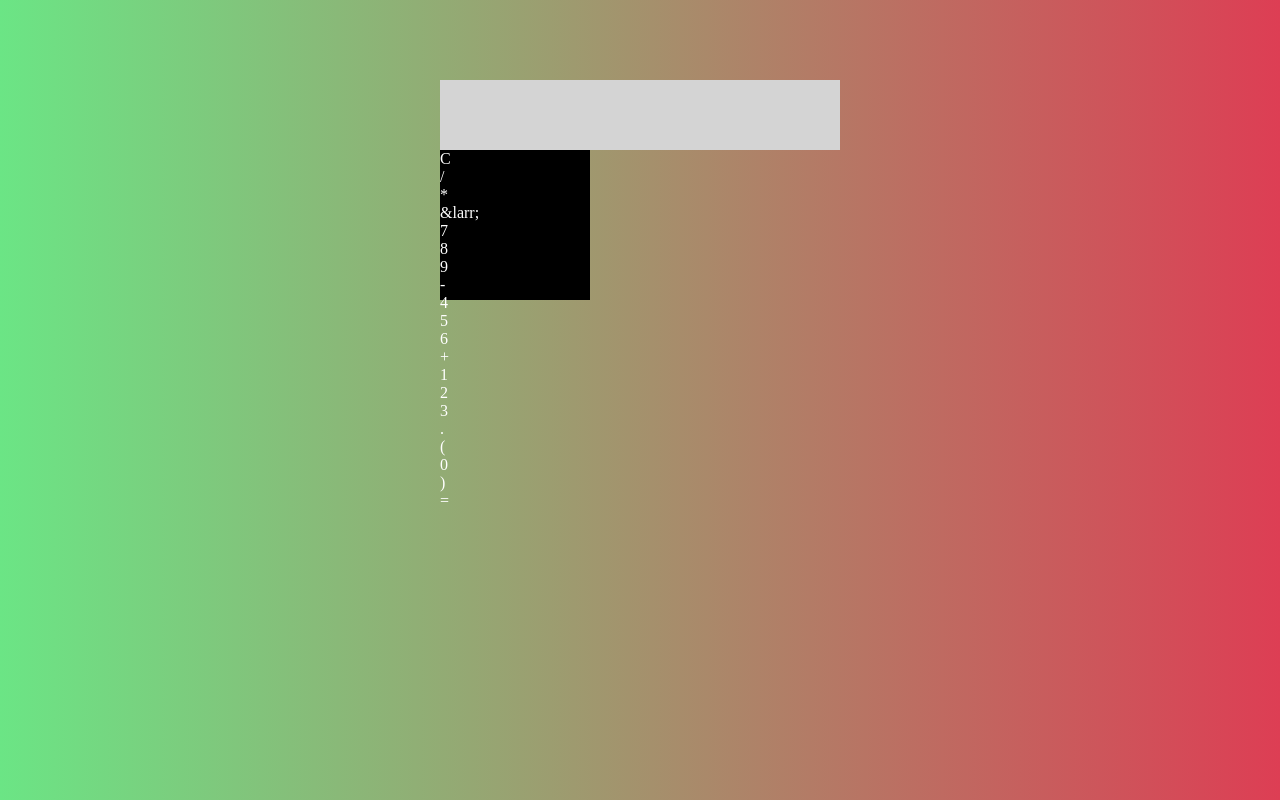
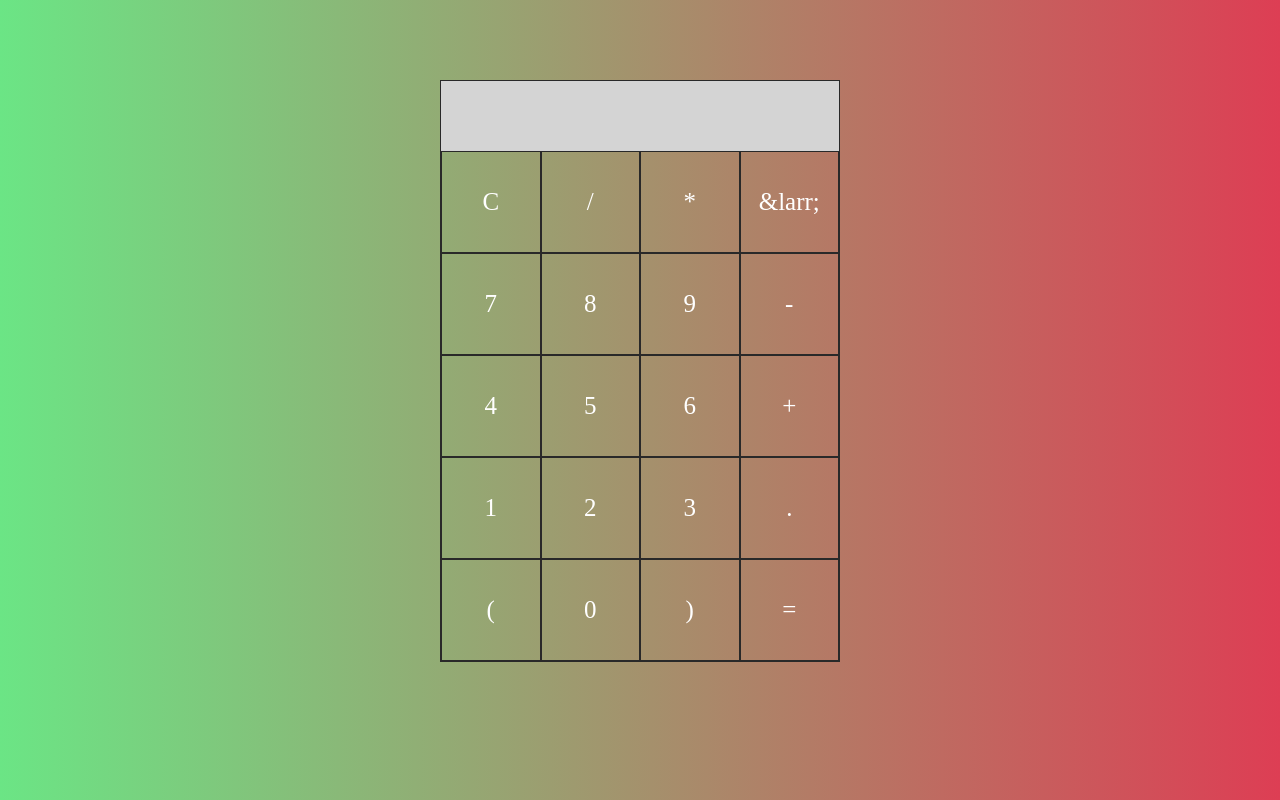
Before and after one commit to Kohese/calculator, a plain HTML site: page index.html in a window 1280 px wide. Drawn offline with Linux system fonts and the light colour scheme.

Commit message:
Improved styling for calculator

```diff
--- a/style.css
+++ b/style.css
@@ -5,16 +5,8 @@
 }
 body {
   background: #dd3e54;
-  background: -webkit-linear-gradient(
-    to right,
-    #6be585,
-    #dd3e54
-  );
-  background: linear-gradient(
-    to right,
-    #6be585,
-    #dd3e54
-  );
+  background: -webkit-linear-gradient(to right, #6be585, #dd3e54);
+  background: linear-gradient(to right, #6be585, #dd3e54);
   color: #fff;
 }
 
@@ -22,6 +14,8 @@ body {
   max-width: 400px;
   margin: 10vh auto 0 auto;
   box-shadow: 0px 0px 43px 17 rgba(156, 156, 156, 1);
+  border: 1px solid rgb(41, 41, 41);
+
 }
 
 .display {
@@ -35,8 +29,23 @@ body {
 }
 
 .buttons {
-  background-color: black;
-  width: 150px;
-  height: 150px;
-  color: #fff;
+  display: grid;
+  grid-template-columns: repeat(4, 1fr);
 }
+
+.buttons > div {
+  border-top: 1px solid rgb(41, 41, 41);
+}
+
+.button:hover {
+  background: #dd3e54;
+  transition: 0.5s ease-in-out;
+}
+
+.button {
+  border: 0.5px solid rgb(41, 41, 41);
+  line-height: 100px;
+  text-align: center;
+  font-size: 25px;
+  cursor: pointer;
+}
```
